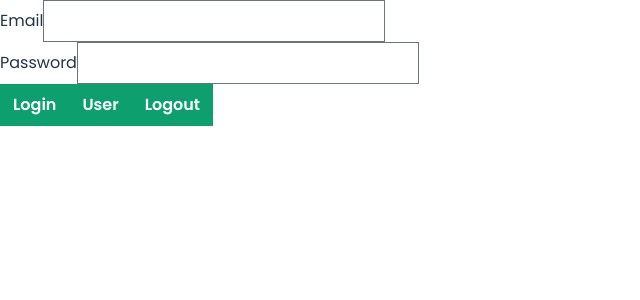
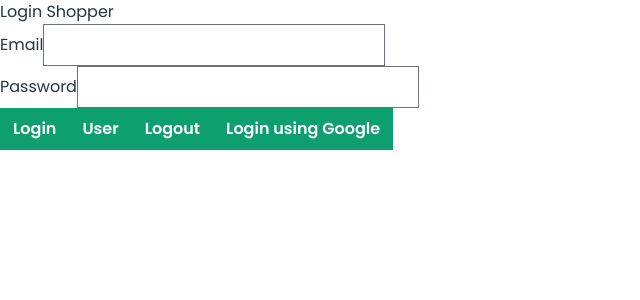
Before and after one commit to domingohernani/arfa, a React (Vite) app in the folder client/: page /login-shopper in a window 1280 px wide. Shown: the top 300 px of the page, without its empty margins (0-640 px from the left). Built offline with nearby package versions, Linux system fonts and the light colour scheme.

Commit message:
login using Google implemented

```diff
--- a/client/src/pages/auth/LoginShopper.jsx
+++ b/client/src/pages/auth/LoginShopper.jsx
@@ -1,5 +1,9 @@
 import React, { useState } from "react";
-import { doSignInWithEmailAndPassword, doSignOut } from "../../firebase/auth";
+import {
+  doSignInWithEmailAndPassword,
+  doSigninWithGoogle,
+  doSignOut,
+} from "../../firebase/auth";
 import useAuthStore from "../../store/useAuthStore"; // Ensure this path is correct
 import { auth, db } from "../../firebase/firebase";
 import { doc, getDoc } from "firebase/firestore";
@@ -8,8 +12,6 @@ import { Navigate, useNavigate } from "react-router-dom";
 const LoginShopper = () => {
   const [email, setEmail] = useState("");
   const [password, setPassword] = useState("");
-  const setUser = useAuthStore((state) => state.setUser);
-  const user = useAuthStore((state) => state.user);
   const navigate = useNavigate();
 
   const login = async () => {
@@ -48,9 +50,18 @@ const LoginShopper = () => {
       console.error("Error signing in:", error);
     }
   };
+  const loginUsingGoogle = async () => {
+    try {
+      const result = await doSigninWithGoogle();
+      if (result.user) navigate("/");
+    } catch (error) {
+      console.error("Error signing in:", error);
+    }
+  };
 
   return (
     <div>
+      <div>Login Shopper</div>
       <div>
         <label htmlFor="email">Email</label>
         <input
@@ -84,13 +95,12 @@ const LoginShopper = () => {
       <button className="px-3 py-2 text-white bg-arfagreen" onClick={logOut}>
         Logout
       </button>
-
-      {user && (
-        <div>
-          <h2>Welcome, {user.email}</h2>
-          {/* You can display more user information here */}
-        </div>
-      )}
+      <button
+        className="px-3 py-2 text-white bg-arfagreen"
+        onClick={loginUsingGoogle}
+      >
+        Login using Google
+      </button>
     </div>
   );
 };
--- a/client/src/pages/auth/SignupShopper.jsx
+++ b/client/src/pages/auth/SignupShopper.jsx
@@ -50,7 +50,8 @@ const SignupShopper = () => {
 
   return (
     <div>
-      <form onSubmit={signup}>
+      <div>Shopper Sign Up</div>
+
       <div>
         <label htmlFor="email">Email</label>
         <input
@@ -71,12 +72,12 @@ const SignupShopper = () => {
           required
         />
       </div>
-        <input
+      <button
         className="px-3 py-2 text-white cursor-pointer bg-arfagreen"
-          type="submit"
-          value="Sign Up"
-        />
-      </form>
+        onClick={signup}
+      >
+        Sign Up
+      </button>
 
       {user && (
         <div>
```
Lines whose indentation alone changed are shown as unchanged.
